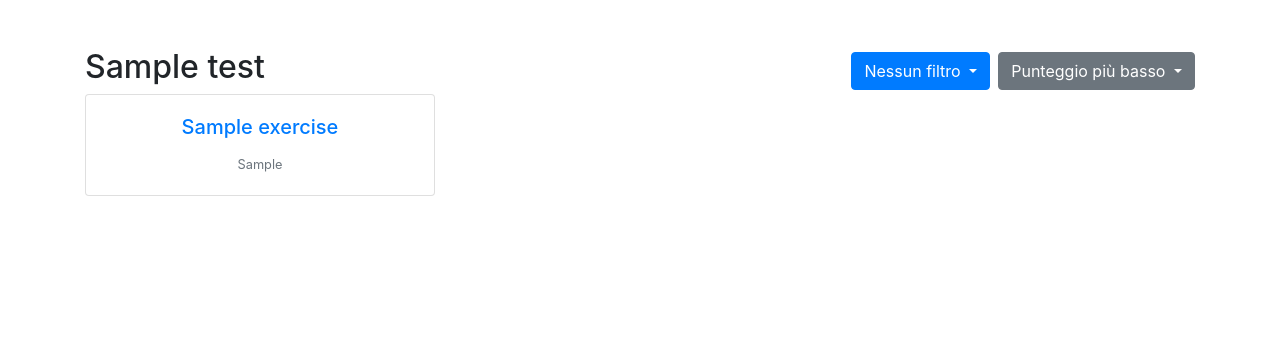
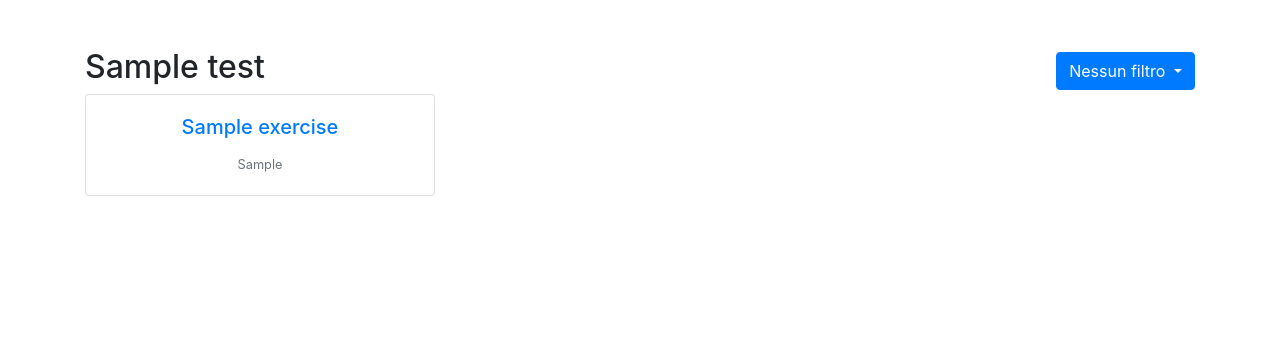
Before and after one commit to denisbilli/quested-platform, a Django app: template quizmaker/templates/exercise_list.html in a window 1280 px wide. Shown: the part 56-420 px from the top of the page. Run offline with Django 3.2, Linux system fonts and the light colour scheme; the template is opened without the code that fills it: most values are stand-ins (such as "Sample title", 1, 10 or a date in 2020); some libraries are stand-ins or nearby versions.

Commit message:
Aggiornata visualizzazione degli esercizi

```diff
--- a/quizmaker/templates/exercise_list.html
+++ b/quizmaker/templates/exercise_list.html
@@ -9,7 +9,7 @@
       {% if test.is_graded %}
         <h4 class="mx-auto">Punteggio totale: {{ total_score }}</h4>
       {% endif %}
-      <div class="dropdown mr-2">
+      <div class="dropdown">
         <button class="btn btn-primary dropdown-toggle" type="button" id="dropdownMenuButton" data-toggle="dropdown" aria-haspopup="true" aria-expanded="false">
           Nessun filtro
         </button>
@@ -20,7 +20,8 @@
           <a class="dropdown-item exercise-filter" href="#" data-filter="C">Codice</a>
         </div>
       </div>
-      <div class="dropdown">
+      {% if test.is_graded %}
+      <div class="dropdown ml-2">
         <button class="btn btn-secondary dropdown-toggle" type="button" id="dropdownSortButton" data-toggle="dropdown" aria-haspopup="true" aria-expanded="false">
           Punteggio più basso
         </button>
@@ -29,6 +30,7 @@
           <a class="dropdown-item sort-filter" href="#" data-sort="score:desc">Punteggio più alto</a>
         </div>
       </div>
+      {% endif %}
     </div>
   </div>
 
```
